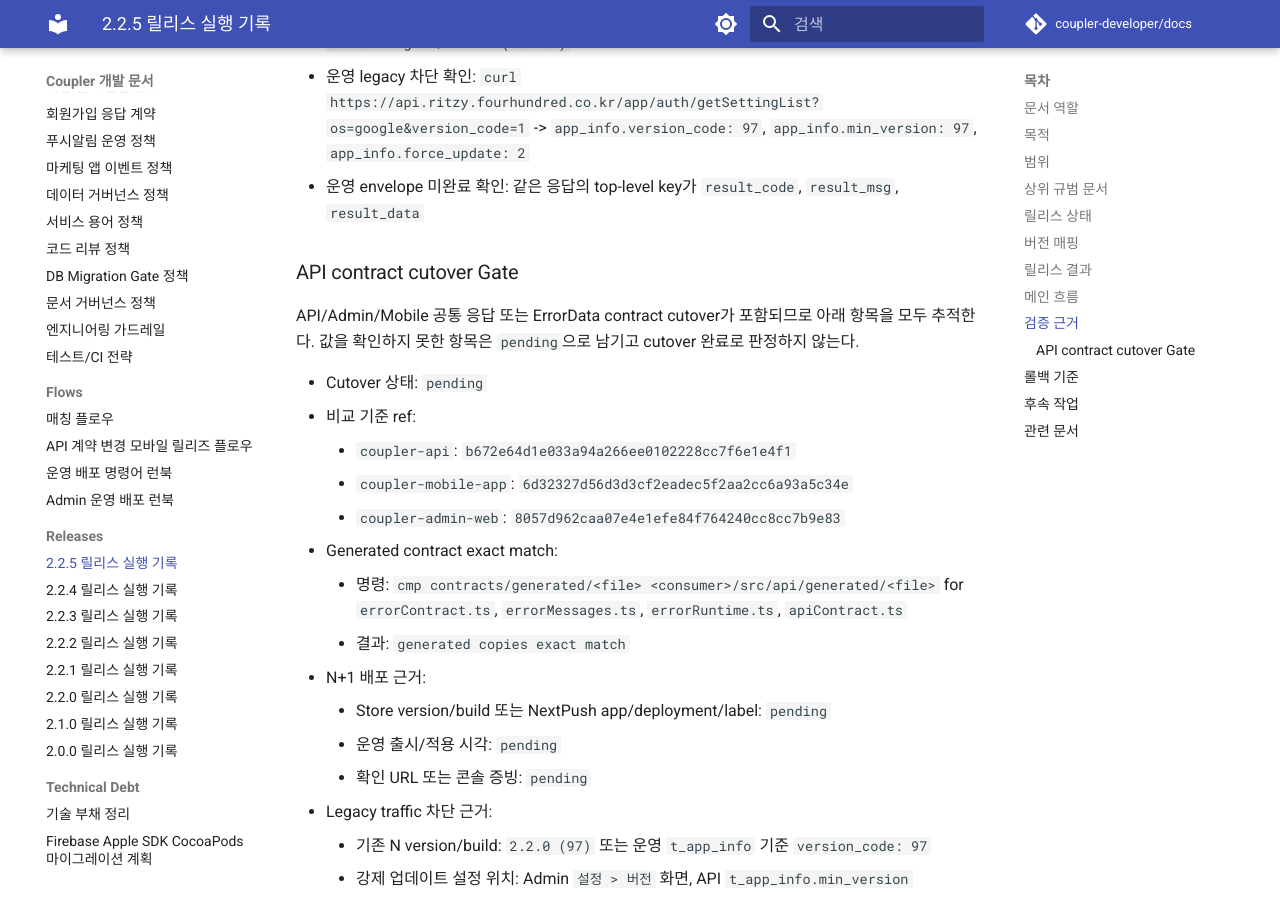
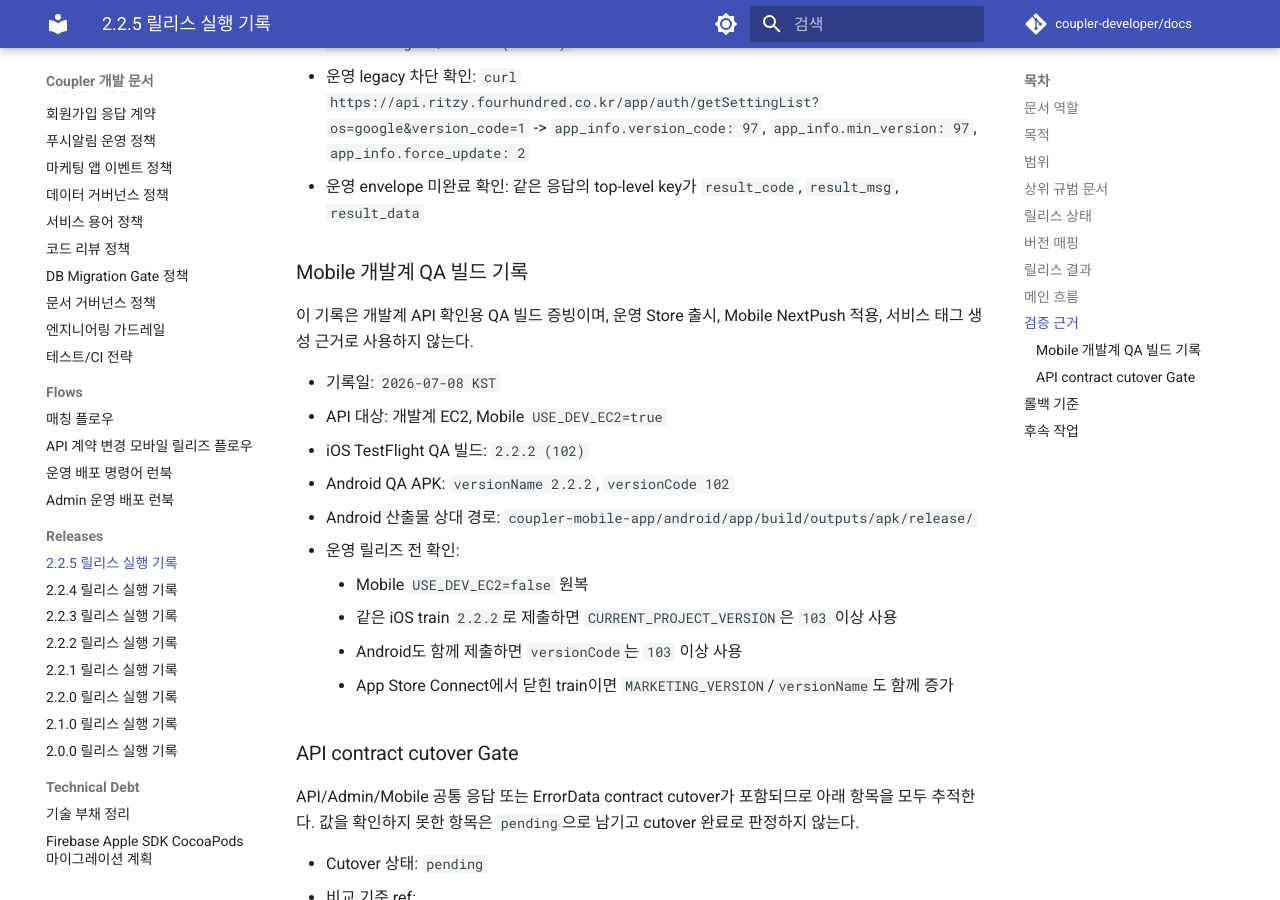
Before and after one commit to coupler-developer/docs, an MkDocs documentation site: the page built from content/releases/v2.2.5.md, in a window 1280 px wide and 900 px high, scrolled down 2957 px. Built offline with MkDocs 1.6.1 and Material for MkDocs 9.7.7, drawn with Linux system fonts in a browser that asks for light colours; comment, search, counter and statistics services are not loaded; some of the changed text lies outside the part shown.

Commit message:
docs: 모바일 개발계 QA 빌드 기록 추가
Changes:
- v2.2.5 릴리스 기록에 Mobile 개발계 QA 빌드 정보를 추가
- 릴리스 기록 템플릿에 QA 빌드 기록 섹션 추가
- 릴리스 기록의 중복 관련 문서 섹션을 제거하고 검증 기준을 동기화

Tests:
- yarn validate:docs 통과

```diff
--- a/content/releases/v2.2.5.md
+++ b/content/releases/v2.2.5.md
@@ -74,6 +74,21 @@
 - 운영 legacy 차단 확인: `curl https://api.ritzy.fourhundred.co.kr/app/auth/getSettingList?os=google&version_code=1` -> `app_info.version_code: 97`, `app_info.min_version: 97`, `app_info.force_update: 2`
 - 운영 envelope 미완료 확인: 같은 응답의 top-level key가 `result_code`, `result_msg`, `result_data`
 
+### Mobile 개발계 QA 빌드 기록
+
+이 기록은 개발계 API 확인용 QA 빌드 증빙이며, 운영 Store 출시, Mobile NextPush 적용, 서비스 태그 생성 근거로 사용하지 않는다.
+
+- 기록일: `2026-07-08 KST`
+- API 대상: 개발계 EC2, Mobile `USE_DEV_EC2=true`
+- iOS TestFlight QA 빌드: `2.2.2 (102)`
+- Android QA APK: `versionName 2.2.2`, `versionCode 102`
+- Android 산출물 상대 경로: `coupler-mobile-app/android/app/build/outputs/apk/release/`
+- 운영 릴리즈 전 확인:
+    - Mobile `USE_DEV_EC2=false` 원복
+    - 같은 iOS train `2.2.2`로 제출하면 `CURRENT_PROJECT_VERSION`은 `103` 이상 사용
+    - Android도 함께 제출하면 `versionCode`는 `103` 이상 사용
+    - App Store Connect에서 닫힌 train이면 `MARKETING_VERSION`/`versionName`도 함께 증가
+
 ### API contract cutover Gate
 
 API/Admin/Mobile 공통 응답 또는 ErrorData contract cutover가 포함되므로 아래 항목을 모두 추적한다.
@@ -119,13 +134,3 @@ API/Admin/Mobile 공통 응답 또는 ErrorData contract cutover가 포함되므
 - 운영 API의 top-level envelope이 `{ ok, data | error }`로 전환됐는지 확인한다.
 - Mobile Store 또는 NextPush 적용 근거와 Admin 운영자 액션 smoke를 추가한다.
 - rollback SHA/tag와 서비스 태그 생성 결과를 기록한다.
-
-## 관련 문서
-
-- [배포/릴리즈 프로세스](../policy/release-process.md)
-- [배포 태그 정책](../policy/release-tag-policy.md)
-- [API 공통 응답 계약 정책](../policy/api-response-contract-policy.md)
-- [API 에러 계약 정책](../policy/api-error-contract-policy.md)
-- [API 계약 변경 모바일 릴리즈 플로우](../flows/cross-project/api-contract-mobile-release-flow.md)
-- [기술 부채 정리](../technical-debt/technical-debt.md)
-- [2.2.4 릴리스 실행 기록](v2.2.4.md)
```
Also changed, not shown: content/templates/release-record-template.md (+10 -5 lines), 1 other file.
